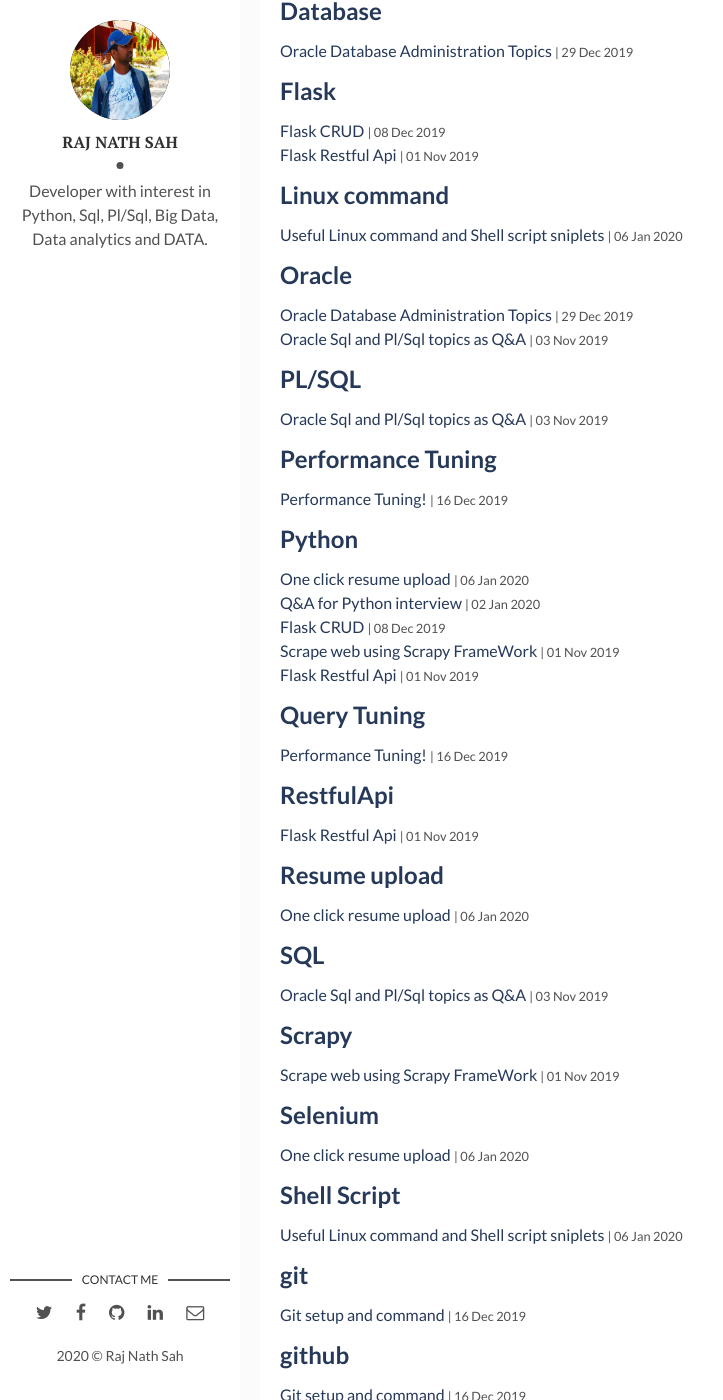
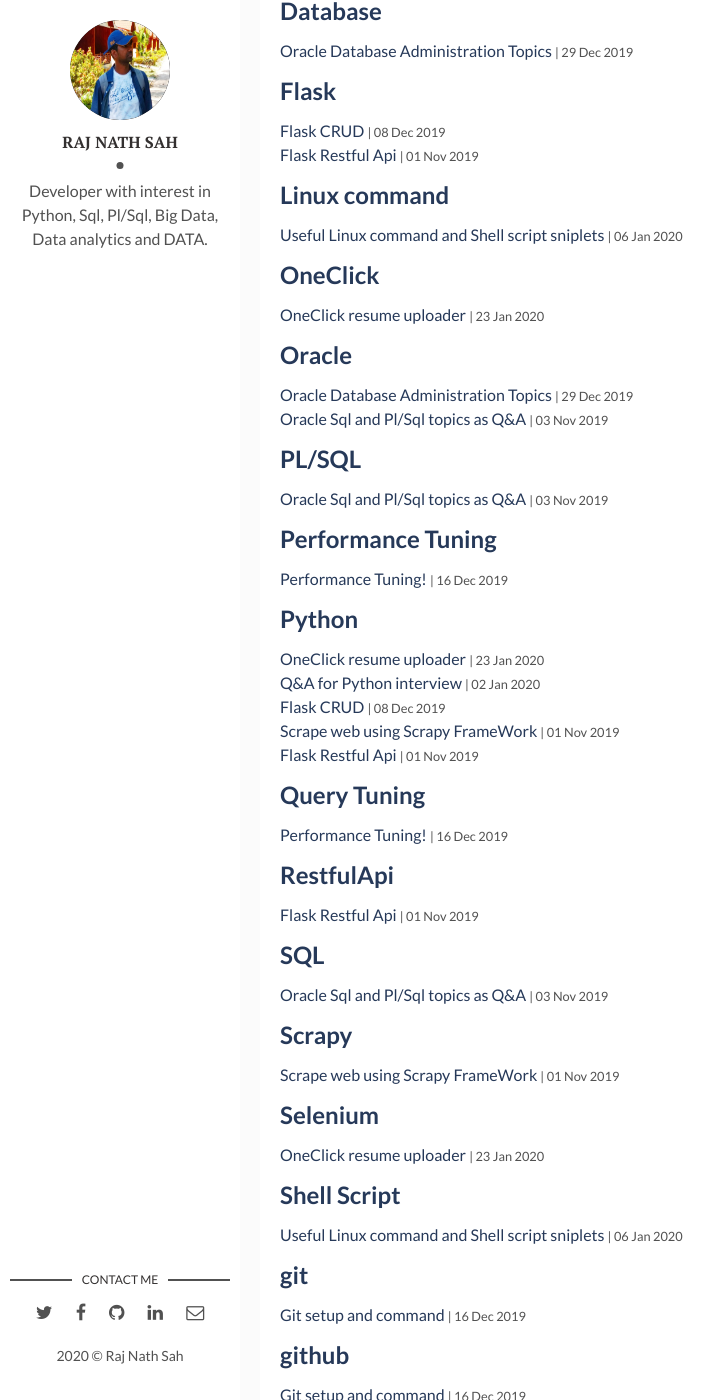
Before and after one commit to rajnathsah/rajnathsah.github.io, a Jekyll site: the page built from tags.html, in a window 1280 px wide and 1400 px high, scrolled down 434 px. Shown: the whole window, without its empty margins (0-723 px from the left). Built offline with Jekyll 4.4.1, drawn with Linux system fonts in a browser that asks for light colours; some of the changed lines change nothing that is shown; some of the changed text lies outside the part shown.

Commit message:
Update 2019-11-01-upload-resume.md

```diff
--- a/_posts/2019-11-01-upload-resume.md
+++ b/_posts/2019-11-01-upload-resume.md
@@ -1,20 +1,27 @@
 ---
 layout: post
-title: One click resume upload
-date: 2020-01-06 00:00:00 +0000
+title: OneClick resume uploader
+date: 2020-01-23 00:00:00 +0000
 description: Automation of resume upload using python and selenium
 img: OneClickUpload.png # Add image post (optional)
 fig-caption: # Add figcaption (optional)
-tags: [Automation, Resume upload, Python, Selenium]
+tags: [Automation, OneClick, Python, Selenium]
 ---
-# Automate resume upload
+# OneClick Resume Uploader
 
-Updating profile daily increases the probablity of getting noticed by recruiters on job portal. Using one click resume upload hack, job search can be made easy by keeping profile updated easily on [naukri.com](www.naukri.com), [naukrigulf.com](www.naukrigulf.com) [monsterIndia.com](www.monsterindia.com) and [monstergulf.com](www.monstergulf.com).
+Updating profile daily increases the probablity of getting noticed by recruiters on job portal. Using OneClick resume upload hack, job search can be made easy by keeping profile updated easily on [naukri.com](www.naukri.com), [naukrigulf.com](www.naukrigulf.com) [monsterIndia.com](www.monsterindia.com) and [monstergulf.com](www.monstergulf.com).
 
 It is easy to configure and run. It can also be scheduled to run on personal computer.
 
+* Have updated chrome browser installed.
+* Download the [executable](https://github.com/rajnathsah/AutoResumeUpload/blob/master/OneClick/OneClick.exe) and place it in a folder.
+* Double click on OneClick.exe and your resume uploader is ready to upload on job portal.
+
+In this version, downloading chromedriver and config file creation is automated. It downloads latest chrome driver, generate config file and copy resume in current folder. On sub-sequent execution, it runs as usual and re-download chrome driver after 7 days. In case there is any update in configuration values, delete old config file and run the program again, it will prompt for config file generation. Password in config file are encrypted.
+
+Old version of app and source code is moved to sub [directory](https://github.com/rajnathsah/AutoResumeUpload/tree/master/IndividualApp).
 Feel free to dowload the source code and executable from [github](https://github.com/rajnathsah/AutoResumeUpload) and try it. In case of any issue, help or suggestion, reach me through discussion thread, social media or email.
 
-Note :- Always use latest chrome and chrome webdriver.
+Note :- Always use latest chrome browser.
 
 Happy job hunting.
```
